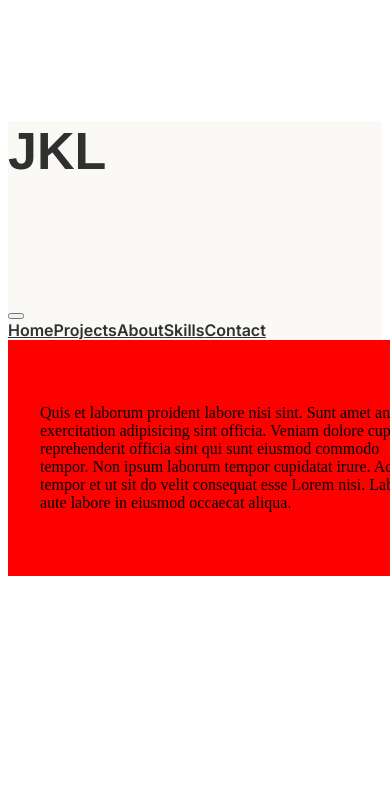
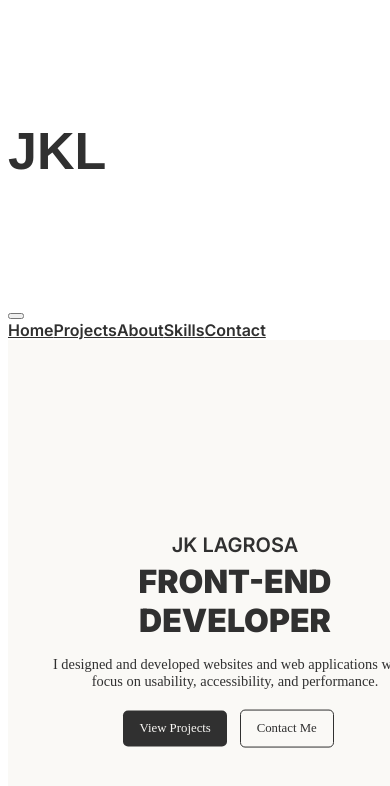
Before and after one commit to jklagrosa/JK-Lagrosa, a Next.js app: page / in a window 390 px wide. Shown: the top 786 px of the page. Built offline with nearby package versions, Linux system fonts and the light colour scheme.

Commit message:
Added: media queries to introduction.js

```diff
--- a/components/Introduction.js
+++ b/components/Introduction.js
@@ -6,11 +6,19 @@ const Introduction = () => {
     <>
       <div className={styles._component_wrapper_}>
         <Container fluid="lg" className="p-0">
-          Quis et laborum proident labore nisi sint. Sunt amet anim exercitation
-          adipisicing sint officia. Veniam dolore cupidatat reprehenderit
-          officia sint qui sunt eiusmod commodo tempor. Non ipsum laborum tempor
-          cupidatat irure. Ad tempor et ut sit do velit consequat esse Lorem
-          nisi. Laboris aute labore in eiusmod occaecat aliqua.
+          <div className={styles._introduction_box}>
+            <h2>JK LAGROSA</h2>
+            <h1>FRONT-END DEVELOPER</h1>
+            <p>
+              I designed and developed websites and web applications with a
+              focus on usability, accessibility, and performance.
+            </p>
+
+            <div className={styles._introduction_box_btn_wrapper}>
+              <button>View Projects</button>
+              <button>Contact Me</button>
+            </div>
+          </div>
         </Container>
       </div>
     </>
--- a/styles/COMPONENT.module.scss
+++ b/styles/COMPONENT.module.scss
@@ -3,7 +3,8 @@
 
 ._navigation_component_wrapper{
     padding: 0;
-    background-color: $WHITE;
+    background-color: transparent;
+    width: 100vw;
 
     h6{
         cursor: pointer;
@@ -29,7 +30,370 @@
 }
 
 ._component_wrapper_{
+    position: relative;
     padding: 4rem 2rem;
     width: 100vw;
-    background-color: red;
+    min-height: 100vh;
+    background-color: $WHITE;
+
+    // For Introduction.js file
+    ._introduction_box{
+        display: grid;
+        place-content: center;
+        transform: translateY(40%);
+
+
+        @media only screen and (max-width: 991px){
+            transform: translateY(50%);
+        }
+
+        @media only screen and (max-width: 700px){
+            transform: translateY(60%);
+        }
+
+
+
+        @media only screen and (max-width: 576px){
+            transform: translateY(70%);
+        }
+
+
+
+        @media only screen and (max-width: 456px){
+            transform: translateY(60%);
+        }
+
+
+        @media only screen and (max-width: 380px){
+            transform: translateY(50%);
+        }
+
+
+
+        // background-color: red;
+        h1{
+            margin: 0;
+            font-size: 4.25rem;
+            // background-color: red;
+            color: $BLACK;
+            font-family: $HEADER_FONT;
+            font-weight: 900;
+            margin-bottom: 1rem;
+
+
+
+
+
+            @media only screen and (min-width: 2501px){
+
+            }
+
+            @media only screen and (min-width: 2201px) and (max-width: 2500px) {
+
+            }
+
+            @media only screen and (min-width: 1801px) and (max-width: 2200px) {
+
+            }
+
+            @media only screen and (min-width: 1400px) and (max-width: 1800px) {
+               font-size: 4.5rem;
+            }
+
+
+            // ###################################################
+
+
+
+
+
+
+
+
+
+
+
+
+
+
+
+
+
+
+
+
+
+
+            @media only screen and (max-width: 991px) {
+                font-size: 3rem;
+            }
+
+            @media only screen and (max-width: 700px){
+                font-size: 2.5rem;
+            }
+
+
+            @media only screen and (max-width: 576px){
+                font-size: 2rem;
+            }
+
+
+            @media only screen and (max-width: 460px){
+                text-align: center;
+            }
+
+        }
+
+        h2{
+            margin: 0;
+            font-size: 2.25rem;
+            font-weight: 600;
+            color: $BLACK;
+            font-family: $HEADER_FONT;
+
+
+
+
+
+            @media only screen and (min-width: 2501px){
+
+            }
+
+            @media only screen and (min-width: 2201px) and (max-width: 2500px) {
+
+            }
+
+            @media only screen and (min-width: 1801px) and (max-width: 2200px) {
+
+            }
+
+            @media only screen and (min-width: 1400px) and (max-width: 1800px) {
+               font-size: 2.5rem;
+            }
+
+
+            // ###################################################
+
+
+
+
+
+
+
+
+
+
+
+
+
+
+
+
+
+
+            @media only screen and (max-width: 991px) {
+                font-size: 1.8rem;
+            }
+
+
+            @media only screen and (max-width: 700px){
+                font-size: 1.5rem;
+            }
+
+
+            @media only screen and (max-width: 576px){
+                font-size: 1.25rem;
+            }
+
+
+
+            @media only screen and (max-width: 460px){
+                margin-bottom: 0.3rem;
+                text-align: center;
+            }
+
+
+        }
+
+        p{
+            margin: 0;
+            max-width: 800px;
+            width: 100%;
+            // background-color: red;
+            color: $BLACK;
+            font-size: 1.3rem;
+            font-weight: 400;
+
+
+
+
+            @media only screen and (min-width: 2501px){
+
+            }
+
+            @media only screen and (min-width: 2201px) and (max-width: 2500px) {
+
+            }
+
+            @media only screen and (min-width: 1801px) and (max-width: 2200px) {
+
+            }
+
+            @media only screen and (min-width: 1400px) and (max-width: 1800px) {
+               font-size: 1.5rem;
+            }
+
+
+            // ###################################################
+
+
+
+
+
+
+
+
+
+
+
+
+
+
+
+
+            @media only screen and (max-width: 991px) {
+                font-size: 1rem;
+                max-width: 600px;
+            }
+
+
+            @media only screen and (max-width: 700px){
+                max-width: 470px;
+            }
+
+            @media only screen and (max-width: 576px){
+                max-width: 400px;
+                font-size: 0.9rem;
+            }
+
+
+
+
+            @media only screen and (max-width: 460px){
+                text-align: center;
+            }
+
+
+        }
+
+        // BTN WRAPPER
+        ._introduction_box_btn_wrapper{
+            margin-top: 1.25rem;
+
+
+
+            @media only screen and (max-width: 460px){
+                text-align: center;
+
+            }
+
+
+
+
+            button{
+                all: unset;
+                margin-right: 0.8rem;
+                cursor: pointer;
+                border-radius: 5px;
+                padding: 0.64rem 1rem;
+                transition: all 0.2s ease-in-out;
+                font-size: 1rem;
+
+                &:nth-child(1){
+                    background-color: $BLACK;
+                    color: $WHITE;
+
+
+                    &:hover{
+                        background-color: $H_BLACK;
+                    }
+                }
+
+                &:nth-child(2){
+                    border: 1px solid $BLACK;
+                    color: $BLACK;
+
+
+                    &:hover{
+                        color: $WHITE;
+                        background-color: $BLACK;
+                    }
+                }
+
+
+
+
+                @media only screen and (min-width: 2501px){
+
+                }
+
+                @media only screen and (min-width: 2201px) and (max-width: 2500px) {
+
+                }
+
+                @media only screen and (min-width: 1801px) and (max-width: 2200px) {
+
+                }
+
+                @media only screen and (min-width: 1400px) and (max-width: 1800px) {
+                   font-size: 1.25rem;
+                }
+
+
+                // ###################################################
+
+
+
+
+
+
+
+
+
+
+
+
+
+
+
+
+
+
+
+
+
+
+
+
+
+
+
+
+                @media only screen and (max-width: 991px){
+                    font-size: 0.9rem;
+                }
+
+
+                @media only screen and (max-width: 576px){
+                    font-size: 0.8rem;
+                }
+
+
+
+
+            }
+        }
+        // END
+    }
+    // End
 }
```
